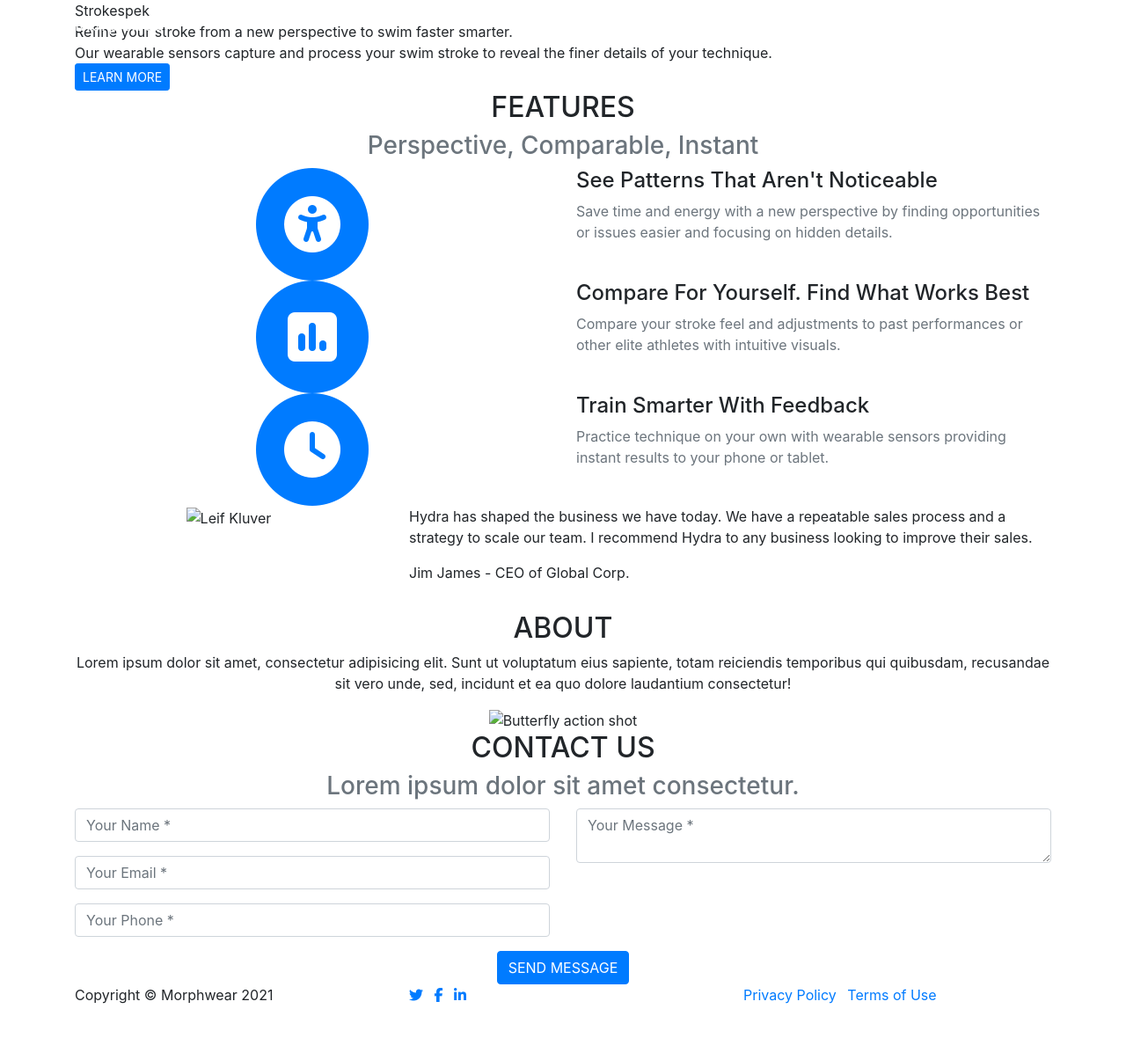
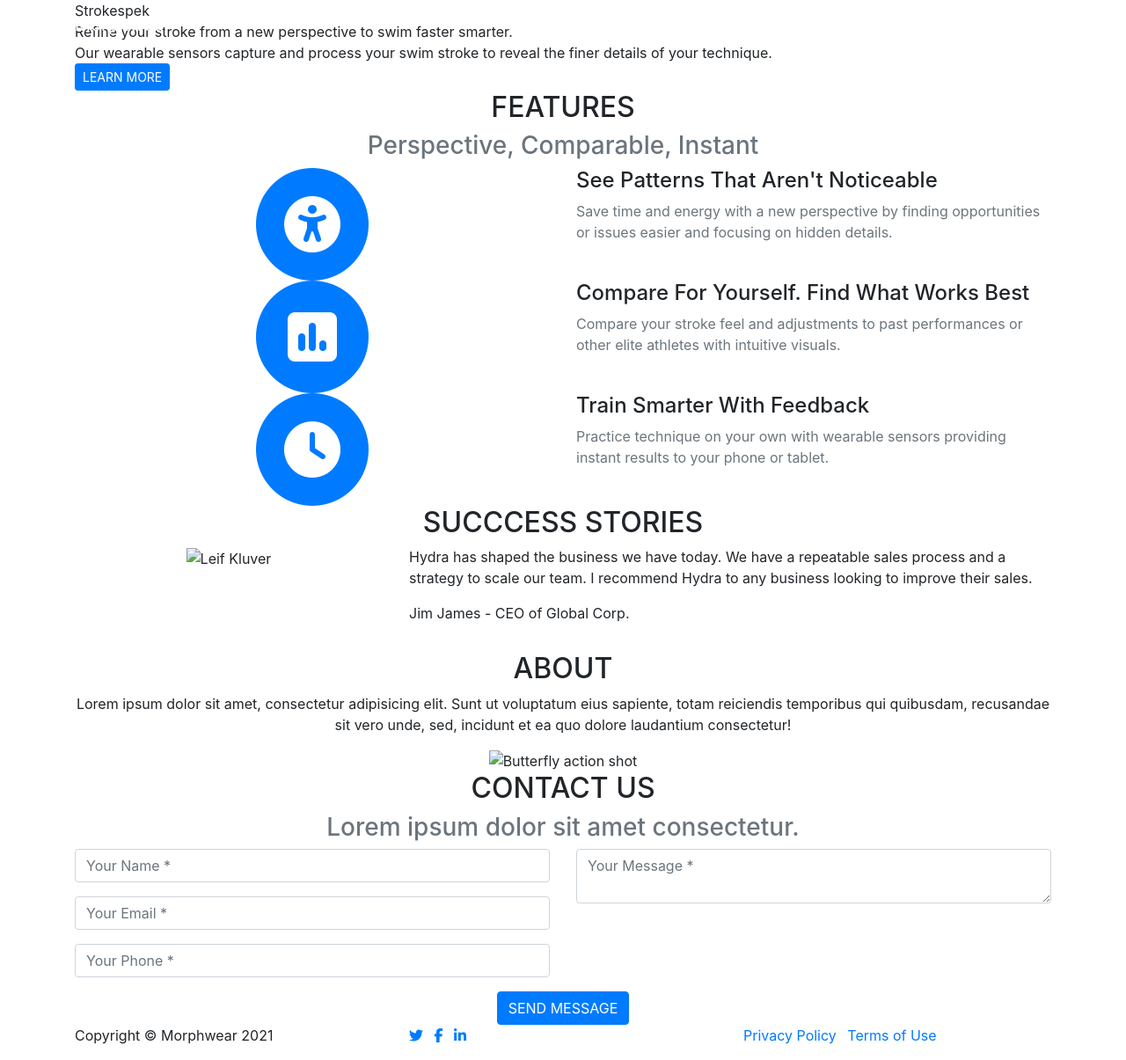
Before and after one commit to morphwear/strokespek, a Jekyll site: the page built from index.md, in a window 1280 px wide and 1205 px high. Shown: the whole window at 88% size. Built offline with Jekyll 4.4.1, drawn with Linux system fonts in a browser that asks for light colours; nearby versions of some CDN libraries; some web fonts are replaced; library files that are not in the unit come from our copies.

Commit message:
Update home.html

```diff
--- a/_layouts/home.html
+++ b/_layouts/home.html
@@ -50,6 +50,11 @@
     <!-- Social Proof -->
     <section id="testimonial" class="testimonial">
       <div class="container">
+	<div class="row">
+	  <div class="col-lg-12 text-center">
+		<h2 class="section-heading text-uppercase">{{ site.data.home.testimonial.heading }}</h2>
+	  </div>
+	</div>
 	<div class="row testimonial-block">
 	  <div class="col-md-4 square-image text-center"><img src="{{ site.data.home.testimonial.image }}" alt="{{ site.data.home.testimonial.alt-text }}"></div>
 	  <blockquote class="col-md-8">
```
